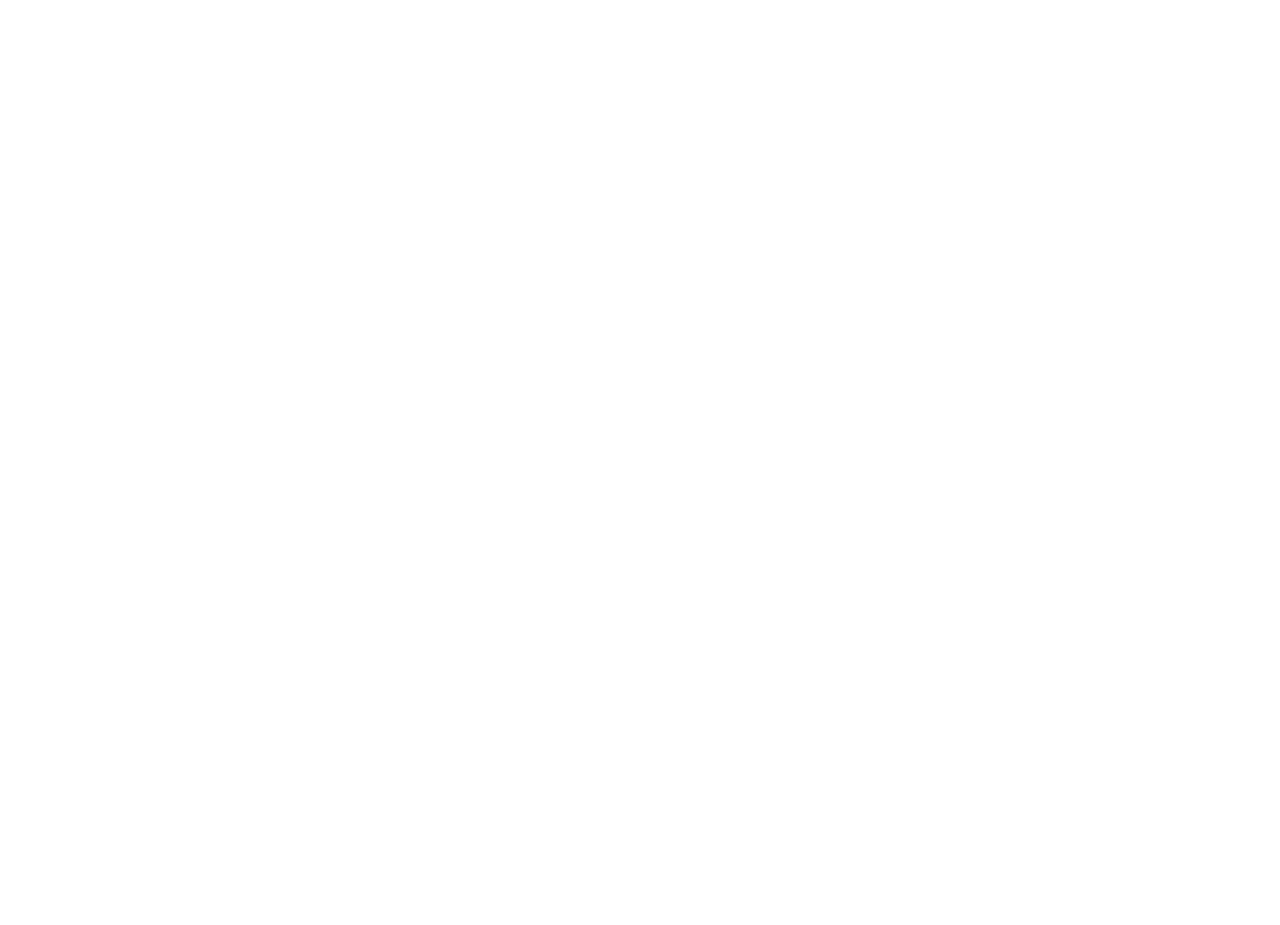
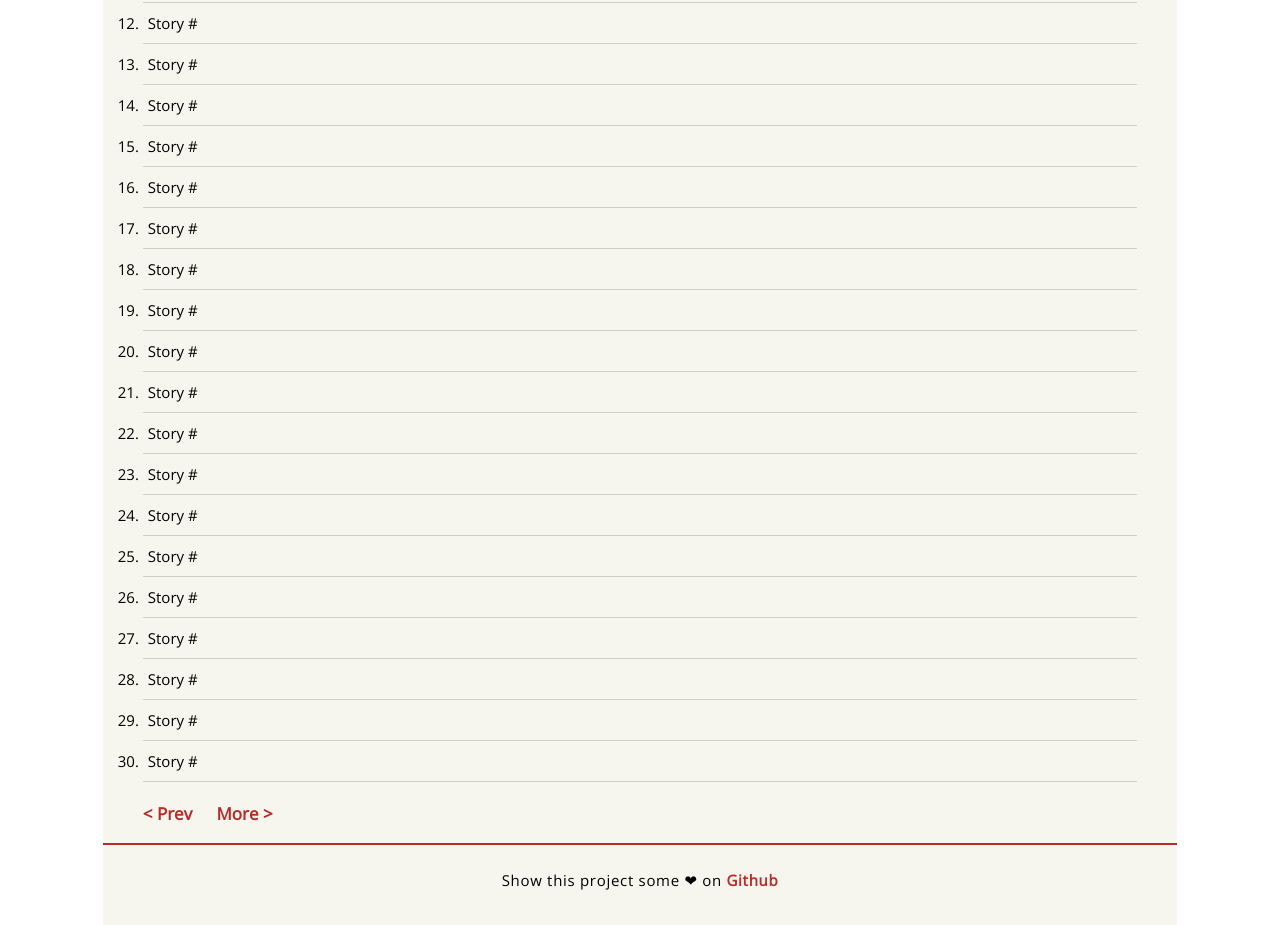
Before and after one commit to lolptdr/angular-2-hn, an Angular app: page / in a window 1280 px wide. Shown: the part 520-1445 px from the top of the page. Before the commit the page ends 800 px from the top, so only its background shows below. Built offline with nearby package versions, Linux system fonts and the light colour scheme.

Commit message:
Add footer and stories components with styling

```diff
--- a/src/app/app.component.html
+++ b/src/app/app.component.html
@@ -1,3 +1,5 @@
 <div id="wrapper">
   <app-header></app-header>
+  <app-stories></app-stories>
+  <app-footer></app-footer>
 </div>
--- a/src/app/app.module.ts
+++ b/src/app/app.module.ts
@@ -5,11 +5,15 @@
 
 import { AppComponent } from './app.component';
 import { HeaderComponent } from './header/header.component';
+import { StoriesComponent } from './stories/stories.component';
+import { FooterComponent } from './footer/footer.component';
 
 @NgModule({
   declarations: [
     AppComponent,
-    HeaderComponent
+    HeaderComponent,
+    StoriesComponent,
+    FooterComponent
   ],
   imports: [
     BrowserModule,
--- /dev/null
+++ b/src/app/footer/footer.component.html
@@ -0,0 +1,7 @@
+<div id="footer">
+  <p>Show this project some ❤ on
+    <a href="https://github.com/hdjirdeh/angular2-hn" target="_blank">
+      Github
+    </a>
+  </p>
+</div>
--- /dev/null
+++ b/src/app/footer/footer.component.scss
@@ -0,0 +1,24 @@
+$mobile-only: "only screen and (max-width : 768px)";
+
+#footer {
+  position: relative;
+  padding: 10px;
+  height: 60px;
+  border-top: 2px solid #b92b27;
+  letter-spacing: 0.7px;
+  text-align: center;
+
+  a {
+    color: #b92b27;
+    font-weight: bold;
+    text-decoration: none;
+
+    &:hover {
+      text-decoration: underline;
+    }
+  }
+
+  @media #{$mobile-only} {
+    display: none;
+  }
+}
--- /dev/null
+++ b/src/app/footer/footer.component.ts
@@ -0,0 +1,15 @@
+import { Component, OnInit } from '@angular/core';
+
+@Component({
+  selector: 'app-footer',
+  templateUrl: './footer.component.html',
+  styleUrls: ['./footer.component.scss']
+})
+export class FooterComponent implements OnInit {
+
+  constructor() { }
+
+  ngOnInit() {
+  }
+
+}
--- /dev/null
+++ b/src/app/stories/stories.component.html
@@ -0,0 +1,15 @@
+<div class="main-content">
+  <ol>
+    <li *ngFor="let item of items; let i = index" class="post">
+      Story #
+    </li>
+  </ol>
+  <div class="nav">
+    <a href="" class="prev">
+      < Prev
+    </a>
+    <a href="" class="more">
+      More >
+    </a>
+  </div>
+</div>
--- /dev/null
+++ b/src/app/stories/stories.component.scss
@@ -0,0 +1,220 @@
+$mobile-only: "only screen and (max-width : 768px)";
+
+a {
+  color: #b92b27;
+  text-decoration: none;
+  font-weight: bold;
+
+  &:hover {
+    text-decoration: underline;
+  };
+}
+
+ol {
+  padding: 0 40px;
+  margin: 0;
+
+  @media #{$mobile-only} {
+    box-sizing: border-box;
+    list-style: none;
+    padding: 0 10px;
+  }
+
+  li {
+    position: relative;
+    -webkit-transition: background-color .2s ease;
+    transition: background-color .2s ease;
+  }
+}
+
+.list-margin {
+  @media #{$mobile-only} {
+    margin-top: 55px;
+  }
+}
+
+.main-content {
+  position: relative;
+  width: 100%;
+  min-height: 100vh;
+  -webkit-transition: opacity .2s ease;
+  transition: opacity .2s ease;
+  box-sizing: border-box;
+  padding: 8px 0;
+  z-index: 0;
+}
+
+.post {
+  padding: 10px 0 10px 5px;
+  transition: background-color 0.2s ease;
+  border-bottom: 1px solid #CECECB;
+
+  .itemNum {
+    color: #696969;
+    position: absolute;
+    width: 30px;
+    text-align: right;
+    left: 0;
+    top: 4px;
+  }
+}
+
+.item-block {
+  display: block;
+}
+
+
+.nav {
+  padding: 10px 40px;
+  margin-top: 10px;
+  font-size: 17px;
+
+  a {
+    @media #{$mobile-only} {
+      color: #B92B27;
+      text-decoration: none;
+    }
+  }
+
+  @media #{$mobile-only} {
+    margin: 20px 0;
+    text-align: center;
+    padding: 10px 80px;
+    height: 20px;
+  }
+
+  .prev {
+    padding-right: 20px;
+
+    @media #{$mobile-only} {
+      float: left;
+      padding-right: 0;
+    }
+  }
+
+  .more {
+    @media #{$mobile-only} {
+      float: right;
+    }
+  }
+}
+
+.job-header {
+  font-size: 15px;
+  padding: 0 40px 10px;
+
+  @media #{$mobile-only} {
+    padding: 60px 15px 25px 15px;
+    border-bottom: 2px dotted #b92b27;
+  }
+}
+
+.loader {
+  background: #B92B27;
+  -webkit-animation: load1 1s infinite ease-in-out;
+  animation: load1 1s infinite ease-in-out;
+  width: 1em;
+  height: 4em;
+  &:before, &:after {
+    background: #B92B27;
+    -webkit-animation: load1 1s infinite ease-in-out;
+    animation: load1 1s infinite ease-in-out;
+    width: 1em;
+    height: 4em;
+  }
+  &:before, &:after {
+    position: absolute;
+    top: 0;
+    content: '';
+  }
+  &:before {
+    left: -1.5em;
+    -webkit-animation-delay: -0.32s;
+    animation-delay: -0.32s;
+  }
+}
+
+.loading-section {
+    height: 70px;
+    margin: 40px 0 40px 40px;
+
+  @media #{$mobile-only} {
+    display: block;
+    position: relative;
+    margin: 45vh 0;
+  }
+}
+
+.loader {
+  color: #B92B27;
+  text-indent: -9999em;
+  margin: 20px 20px;
+  position: relative;
+  font-size: 11px;
+  -webkit-transform: translateZ(0);
+  -ms-transform: translateZ(0);
+  transform: translateZ(0);
+  -webkit-animation-delay: -0.16s;
+  animation-delay: -0.16s;
+  &:after {
+    left: 1.5em;
+  }
+
+  @media #{$mobile-only} {
+    margin: 20px auto;
+  }
+}
+
+@-webkit-keyframes load1 {
+  0%,
+    80%,
+    100% {
+    box-shadow: 0 0;
+    height: 2em;
+  }
+  40% {
+    box-shadow: 0 -2em;
+    height: 3em;
+  }
+}
+
+@keyframes load1 {
+  0%,
+    80%,
+    100% {
+    box-shadow: 0 0;
+    height: 2em;
+  }
+  40% {
+    box-shadow: 0 -2em;
+    height: 3em;
+  }
+}
+
+@media #{$mobile-only} {
+  @-webkit-keyframes load1 {
+    0%,
+      80%,
+      100% {
+      box-shadow: 0 0;
+      height: 4em;
+    }
+    40% {
+      box-shadow: 0 -2em;
+      height: 5em;
+    }
+  }
+
+  @keyframes load1 {
+    0%,
+      80%,
+      100% {
+      box-shadow: 0 0;
+      height: 3em;
+    }
+    40% {
+      box-shadow: 0 -2em;
+      height: 4em;
+    }
+  }
+}
--- /dev/null
+++ b/src/app/stories/stories.component.ts
@@ -0,0 +1,18 @@
+import { Component, OnInit } from '@angular/core';
+
+@Component({
+  selector: 'app-stories',
+  templateUrl: './stories.component.html',
+  styleUrls: ['./stories.component.scss']
+})
+export class StoriesComponent implements OnInit {
+  items: number[];
+
+  constructor() {
+    this.items = Array(30).fill().map((x,i) => i);
+  }
+
+  ngOnInit() {
+  }
+
+}
```
Also changed, not shown: 2 other files (tests, documents, lock files or other folders).
